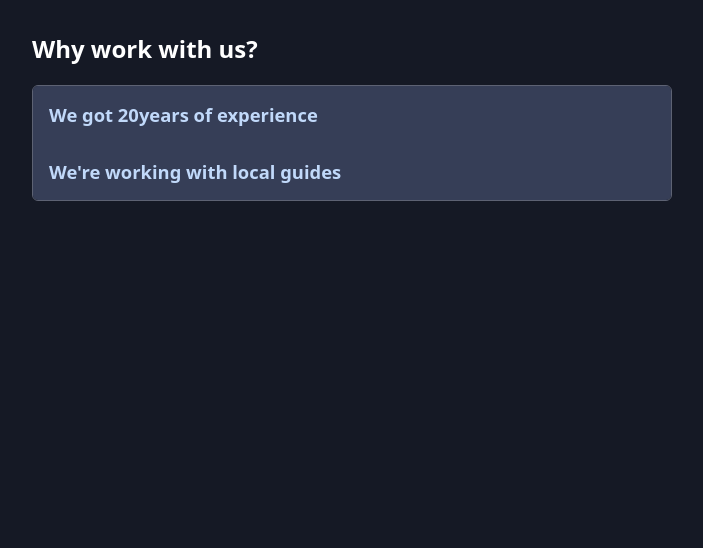
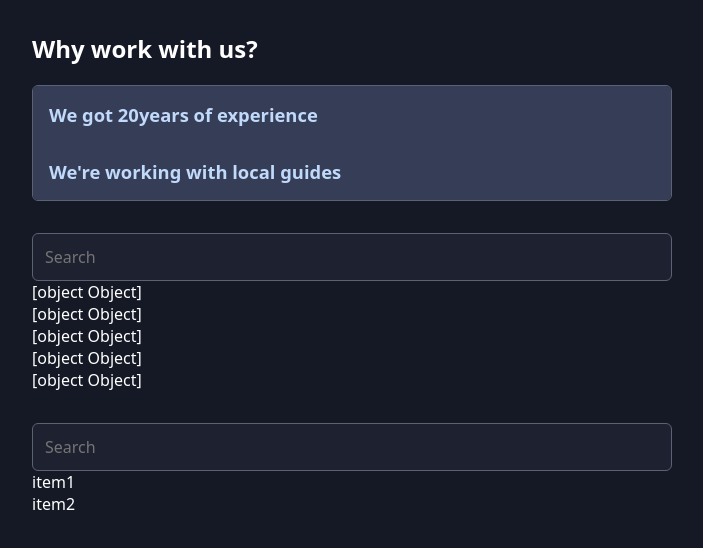
Before and after one commit to jonahunuafe/react-accordian, a React (Vite) app: page / in a window 1280 px wide. Shown: the top 548 px of the page, without its empty margins (288-991 px from the left). Built offline with nearby package versions, Linux system fonts and the light colour scheme.

Commit message:
using render props

```diff
--- a/src/App.jsx
+++ b/src/App.jsx
@@ -1,5 +1,44 @@
 import Accordion from "./components/Accordion/Accordion.jsx";
+import SearchableList from "./components/SearchableList/SearchableList.jsx";
 
+import savannaImg from './assets/african-savanna.jpg';
+import amazonImg from './assets/amazon-river.jpg';
+import caribbeanImg from './assets/caribbean-beach.jpg';
+import desertImg from './assets/desert-dunes.jpg';
+import forestImg from './assets/forest-waterfall.jpg';
+
+const PLACES = [
+  {
+    id: 'african-savanna',
+    image: savannaImg,
+    title: 'African Savanna',
+    description: 'Experience the beauty of nature.',
+  },
+  {
+    id: 'amazon-river',
+    image: amazonImg,
+    title: 'Amazon River',
+    description: 'Get to know the largest river in the world.',
+  },
+  {
+    id: 'caribbean-beach',
+    image: caribbeanImg,
+    title: 'Caribbean Beach',
+    description: 'Enjoy the sun and the beach.',
+  },
+  {
+    id: 'desert-dunes',
+    image: desertImg,
+    title: 'Desert Dunes',
+    description: 'Discover the desert life.',
+  },
+  {
+    id: 'forest-waterfall',
+    image: forestImg,
+    title: 'Forest Waterfall',
+    description: 'Listen to the sound of the water.',
+  },
+];
 
 function App() {
   return (
@@ -37,6 +76,10 @@
           </Accordion.Item>
         </Accordion>
       </section>
+      <section>
+        <SearchableList items={PLACES} />
+        <SearchableList items={['item1', 'item2']}/>
+      </section>
     </main>
   );
 }
--- /dev/null
+++ b/src/components/SearchableList/SearchableList.jsx
@@ -0,0 +1,13 @@
+export default function SearchableList({ items }) {
+    return (
+        <div className="searchable-list">
+            <input type="search" placeholder="Search" />
+
+            <ul>
+                {items.map((item, index) => (
+                    <li key={index}>{item.toString()}</li>
+                ))}
+            </ul>
+        </div>
+    );
+}
```
